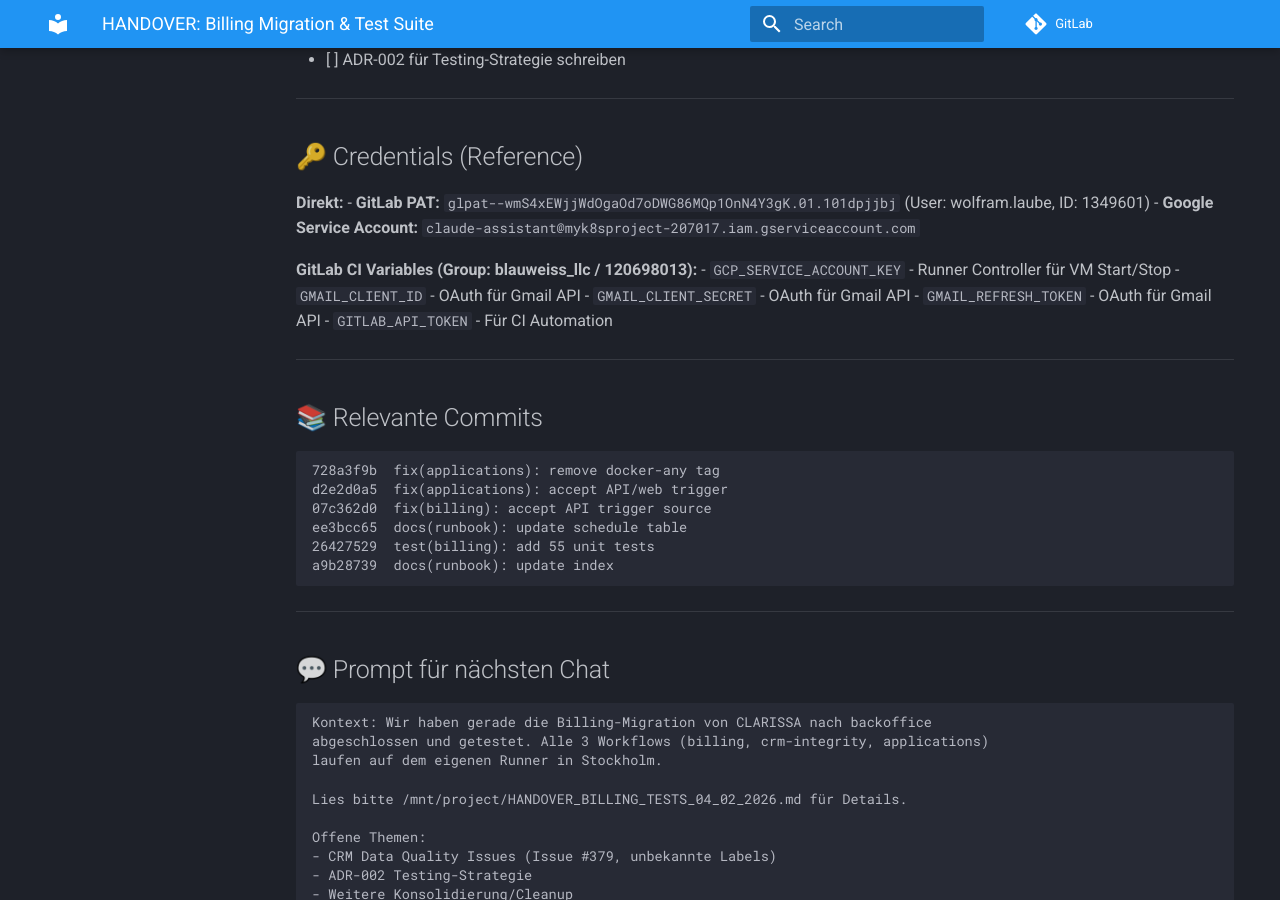
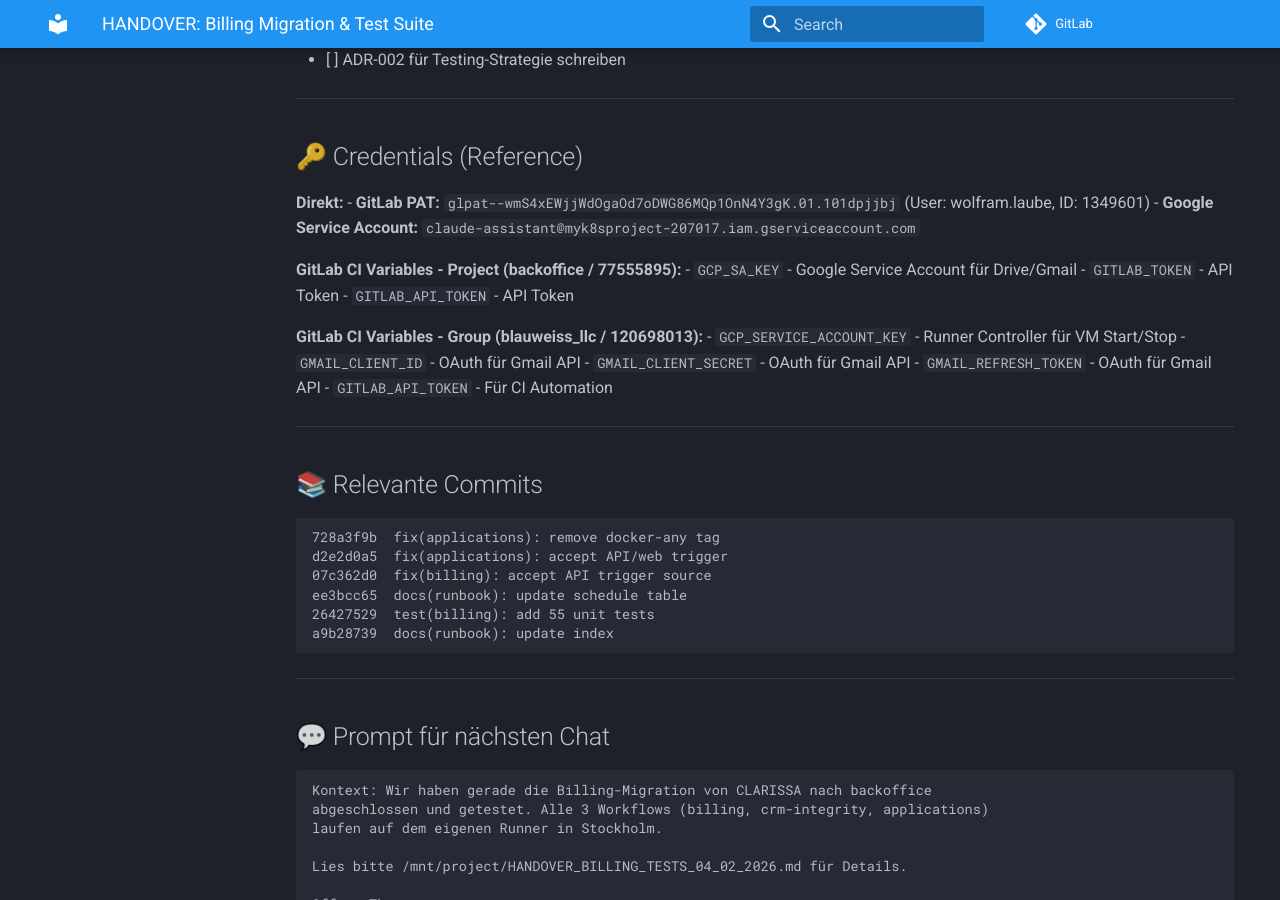
Before and after one commit to wolfram-laube/backoffice, an MkDocs documentation site: the page built from docs/handover/HANDOVER_BILLING_TESTS_04_02_2026.md, in a window 1280 px wide and 900 px high, scrolled down 2776 px. Built offline with MkDocs 1.6.1 and Material for MkDocs 9.7.7, drawn with Linux system fonts in a browser that asks for light colours; comment, search, counter and statistics services are not loaded.

Commit message:
docs(handover): fix credentials - project vs group level

```diff
--- a/docs/handover/HANDOVER_BILLING_TESTS_04_02_2026.md
+++ b/docs/handover/HANDOVER_BILLING_TESTS_04_02_2026.md
@@ -122,7 +122,12 @@
 - **GitLab PAT:** `glpat--wmS4xEWjjWdOgaOd7oDWG86MQp1OnN4Y3gK.01.101dpjjbj` (User: wolfram.laube, ID: 1349601)
 - **Google Service Account:** `claude-assistant@myk8sproject-207017.iam.gserviceaccount.com`
 
-**GitLab CI Variables (Group: blauweiss_llc / 120698013):**
+**GitLab CI Variables - Project (backoffice / 77555895):**
+- `GCP_SA_KEY` - Google Service Account für Drive/Gmail
+- `GITLAB_TOKEN` - API Token
+- `GITLAB_API_TOKEN` - API Token
+
+**GitLab CI Variables - Group (blauweiss_llc / 120698013):**
 - `GCP_SERVICE_ACCOUNT_KEY` - Runner Controller für VM Start/Stop
 - `GMAIL_CLIENT_ID` - OAuth für Gmail API
 - `GMAIL_CLIENT_SECRET` - OAuth für Gmail API
```
